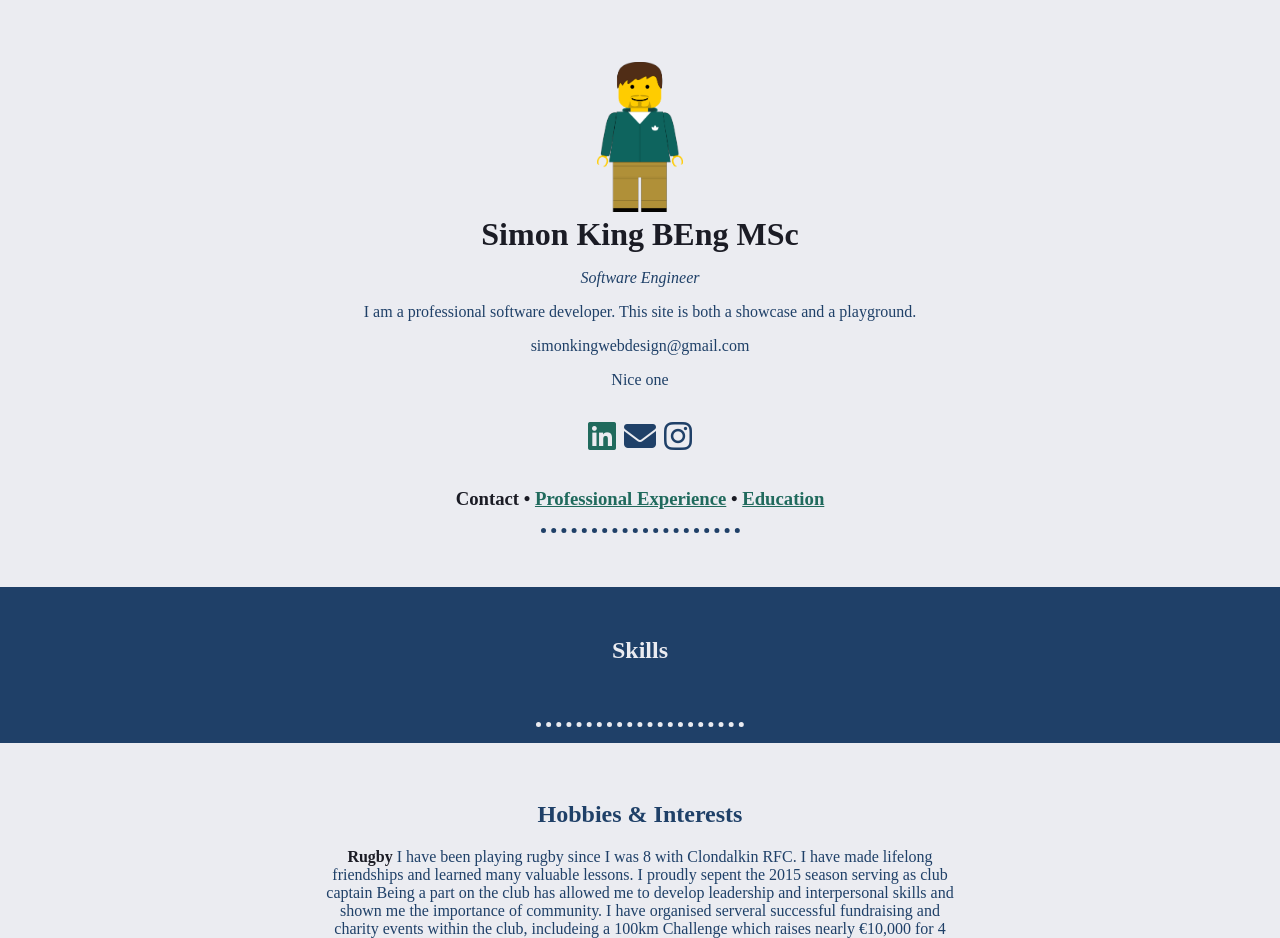
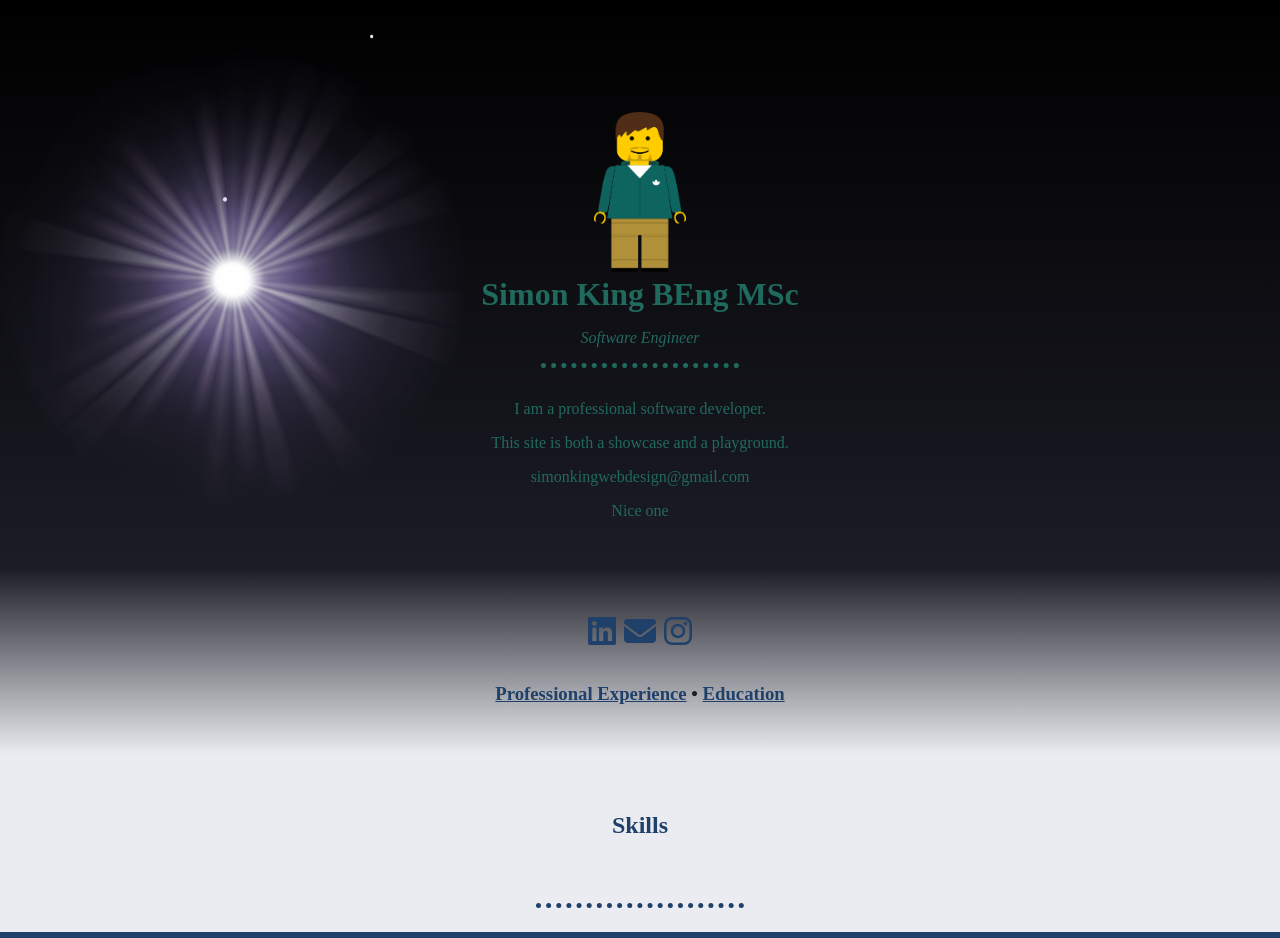
Before and after one commit to simontking/profile, a plain HTML site: page index.html in a window 1280 px wide. Shown: the top 938 px of the page. Drawn offline with Linux system fonts and the light colour scheme.

Commit message:
Page updates
Mostly setting up the index css, images, and layout colouring

```diff
--- a/css/style.css
+++ b/css/style.css
@@ -14,11 +14,11 @@ body{
 strong{
   color: #1b1c25;
 }
+
 a{
   color: #206a5d;
 }
 h1{
-  color: #1b1c25;
   margin: 0 auto 0 auto;
 }
 h3{
@@ -38,18 +38,27 @@ table{
   width: 50%;
   margin: 0 auto 0 auto;
 }
-.profile-pic{
-  height: 150px;
-  padding-top: 2em;
-}
-.socials{
-  line-height: 2;
-  font-size: 2em;
-  font-stretch: expanded;
-}
+
 .bg{
   width: 100%;
-  padding: 30px;
+  padding: 2em;
+  padding: 0;
+}
+.bg-sky{
+background-image: linear-gradient(black, #1b1c25);
+ color: #206a5d;
+ position: relative;
+}
+.bg-cloud{
+background-image: linear-gradient(#1b1c25, #ebecf1);
+ color: #1f4068;
+ padding-top: 2em;
+}
+
+.cloud-img{
+   background-image: url("../Images/Cloud.jpg");
+   width: 100%;
+   padding: 0;
 }
 .bg-green{
   background-color: #206a5d;
@@ -65,14 +74,36 @@ table{
 }
 
 .section{
-  padding: 30px;
+  padding: 2rem;
 }
+
+.profile-pic{
+  height: 10rem;
+  padding-top: 5em;
+}
+.moon{
+  width: 50%;
+  position: absolute;
+  top:0;
+  left: 0;
+}
+.socials{
+  line-height: 2;
+  font-size: 2em;
+  font-stretch: expanded;
+}
+.bg-cloud a{
+ color: #1f4068;
+}
+
 .skills{
   width: 50%;
+  line-height: 1.5;
   margin: 0 auto;
 }
 .hobbies{
   width: 50%;
+  line-height: 1.5;
   margin: 0 auto;
 }
 .dogs{
@@ -82,32 +113,32 @@ table{
 .dog-row{
   text-align: justify;
   line-height: 1.5;
-  padding: 15px 0 15px;
+  padding: 1rem 0 1rem;
   overflow: auto;
 }
 
 .dog-text{
-  padding: 15px 0;
+  padding: 1rem 0;
 }
 
 .dog-pic{
   border-radius: 50%;
-  height: 150px;
+  height: 10rem;
 }
 
 .dog-pic-left{
   float: left;
-  margin: 30px 30px 0 0;
+  margin: 2rem 2rem 0 0;
 }
 
 .dog-pic-right{
   float: right;
-  margin: 30px 0 0 30px;
+  margin: 2rem 0 0 2rem;
 }
 
 .work-experience{
   width: 50%;
-  margin: 100px auto 100px;
+  margin: 10% auto 10%;
 }
 
 .work-row{
--- a/index.html
+++ b/index.html
@@ -9,24 +9,34 @@
 </head>
 
 <body>
-  <div class="section bg-white">
-    <img class="profile-pic" src="Images/LegoMain.png" alt="Simon King Profile">
-    <h1>Simon King BEng MSc</h1>
-    <P><em>Software Engineer</em></P>
-    <p>I am a professional software developer. This site is both a showcase and a playground.</p>
-    <p>simonkingwebdesign@gmail.com</p>
-    <p>Nice one</p>
-    <div class="socials"><a href="https://www.linkedin.com/in/simon-king-60300b30/"><i class="fab fa-linkedin"></i></a> <i class="fas fa-envelope"></i> <i class="fab fa-instagram"></i> </div>
-    <h3>Contact &bull; <a href="Professional.html">Professional Experience</a> &bull; <a href="Education.html">Education</a></h3>
-    <hr>
+  <div class="bg">
+    <div class="section bg-sky" >
+      <img class="moon" src="Images/bodies.png" alt="">
+      <img class="profile-pic" src="Images/LegoMain.png" alt="Simon King Profile">
+      <h1>Simon King BEng MSc</h1>
+      <P><em>Software Engineer</em></P>
+      <hr>
+      <p>I am a professional software developer.</p>
+      <p>This site is both a showcase and a playground.</p>
+      <p>simonkingwebdesign@gmail.com</p>
+      <p>Nice one</p>
+    </div>
+    <div class="section bg-cloud">
+      <div class="socials">
+        <a href="https://www.linkedin.com/in/simon-king-60300b30/"><i class="fab fa-linkedin"></i></a>
+        <i class="fas fa-envelope"></i>
+        <i class="fab fa-instagram"></i>
+      </div>
+      <h3><a href="Professional.html">Professional Experience</a> &bull; <a href="Education.html">Education</a></h3>
+    </div>
   </div>
-  <div class="bg-blue">
+  <div class="bg-white">
     <div class="section skills">
       <h2>Skills</h2>
     </div>
     <hr>
   </div>
-  <div class="bg-white">
+  <div class="bg-blue">
     <div class="section hobbies">
         <h2>Hobbies & Interests</h2>
         <strong>Rugby</strong>
```
Also changed, not shown: Contact.html (+1 -0 lines), Hobbies.html (+1 -0 lines), professional.html (+2 -2 lines), Images/Cloud.jpg (added), Images/NightSky.jpg (added), Images/Stars.jpg (added), Images/bodies.png (added).
